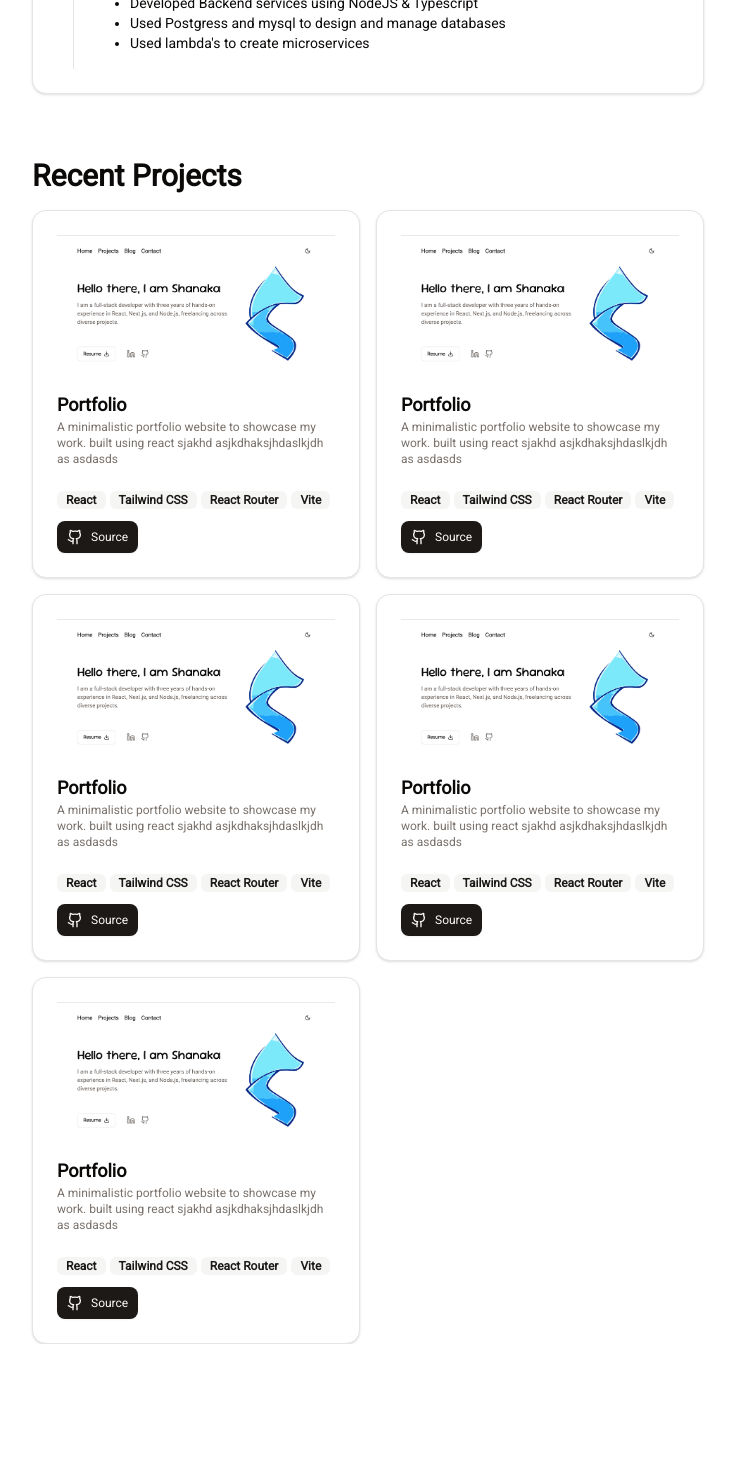
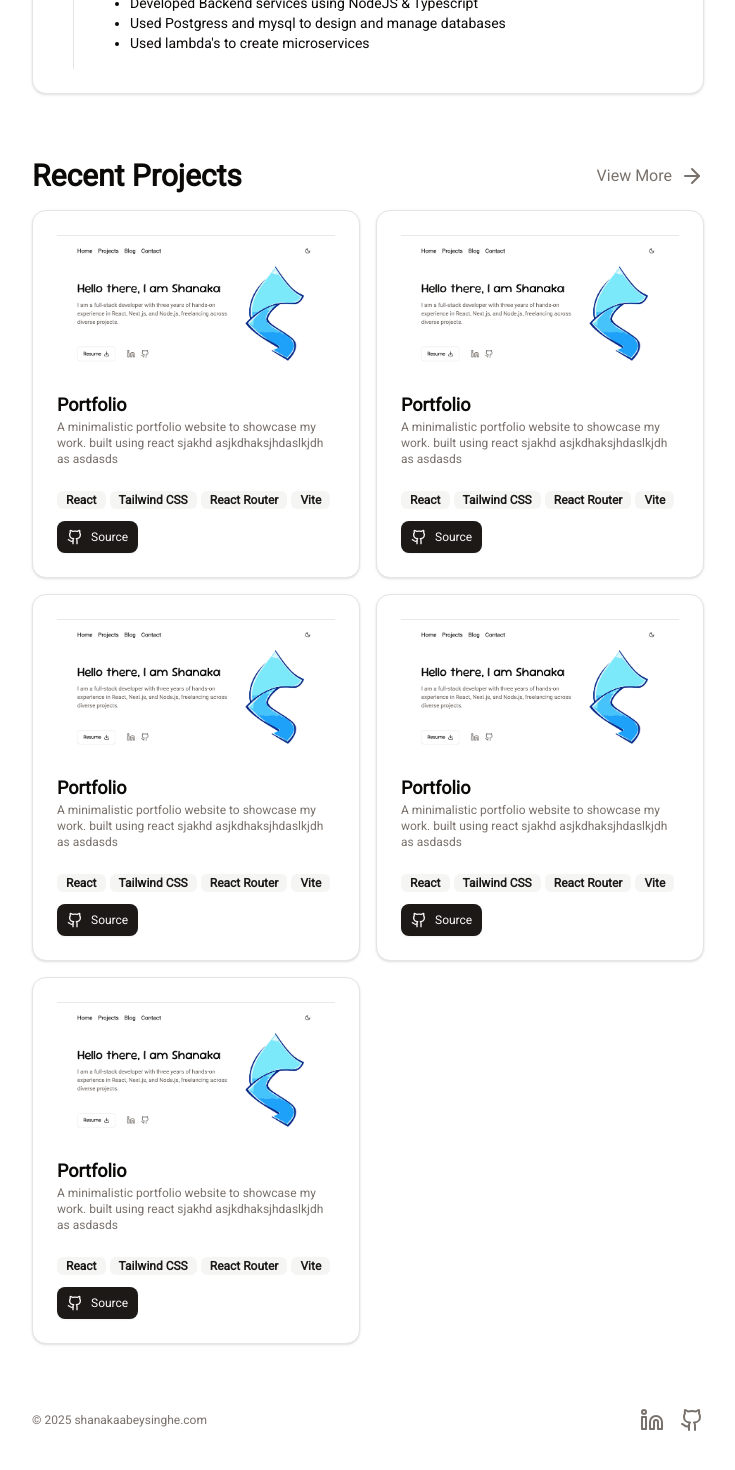
Before and after one commit to Shanaka11/portfolio, a React (Vite) app: page / in a window 1280 px wide. Shown: the part 1156-2626 px from the top of the page, without its empty margins (272-1007 px from the left). Before the commit the page ends 2500 px from the top, so only its background shows below. Built offline with nearby package versions, Linux system fonts and the light colour scheme; a web font is replaced by a local one.

Commit message:
Footer Done

```diff
--- a/src/App.tsx
+++ b/src/App.tsx
@@ -4,12 +4,13 @@ import Welcome from './components/custom/Welcome';
 import { Button } from './components/ui/button';
 import Eduperience from './components/custom/Eduperience';
 import RecentProjects from './components/custom/RecentProjects';
+import Social from './components/custom/Social';
 
 function App() {
 	return (
 		<>
 			<div className='sticky top-0 z-50 bg-background/75 pt-6 backdrop-blur-sm'>
-				<nav className='w-full px-8 md:w-2xl container h-10 mx-auto flex justify-between items-center md:px-0'>
+				<nav className='w-full px-8 md:w-2xl h-10 mx-auto flex justify-between items-center md:px-0'>
 					<ul className='flex gap-4'>
 						<li>Home</li>
 						<li>Projects</li>
@@ -24,11 +25,24 @@ function App() {
 					</div>
 				</nav>
 			</div>
-			<main className='w-full md:w-2xl mx-auto px-8 md:px-0 flex flex-col gap-16'>
+			<main className='w-full md:w-2xl mx-auto px-8 md:px-0 flex flex-col gap-16 pb-16'>
 				<Welcome />
 				<Eduperience />
 				<RecentProjects />
 			</main>
+			<footer className='flex flex-col pb-16 items-center justify-center sm:flex-row-reverse sm:justify-between w-full md:w-2xl mx-auto px-8 md:px-0'>
+				<div className='flex gap-4 mb-8 sm:mb-0'>
+					<Social />
+				</div>
+				<section>
+					<p className='text-center text-xs text-muted-foreground '>
+						<span>&copy; {new Date().getFullYear()}</span>{' '}
+						<a className='link' href='/'>
+							shanakaabeysinghe.com
+						</a>
+					</p>
+				</section>
+			</footer>
 		</>
 	);
 }
--- a/src/components/custom/RecentProjects.tsx
+++ b/src/components/custom/RecentProjects.tsx
@@ -1,9 +1,15 @@
+import { ArrowRight } from 'lucide-react';
 import ProjectCard from './ProjectCard';
 
 const RecentProjects = () => {
 	return (
 		<div className='grid grid-cols-2 gap-4'>
-			<h2 className='text-3xl font-bold col-span-2'>Recent Projects</h2>
+			<div className='flex justify-between col-span-2 items-center'>
+				<h2 className='text-3xl font-bold'>Recent Projects</h2>
+				<a className='flex gap-2 text-muted-foreground hover:text-foreground cursor-pointer'>
+					View More <ArrowRight />
+				</a>
+			</div>
 			<ProjectCard />
 			<ProjectCard />
 			<ProjectCard />
--- /dev/null
+++ b/src/components/custom/Social.tsx
@@ -0,0 +1,28 @@
+import { Github, Linkedin } from 'lucide-react';
+
+const Social = () => {
+	return (
+		<>
+			<a
+				href='https://www.linkedin.com/in/shanakaabeysinghe'
+				className='text-muted-foreground hover:text-foreground cursor-pointer'
+				rel='noopener noreferrer'
+				target='_blank'
+				title='LinkedIn'
+			>
+				<Linkedin />
+			</a>
+			<a
+				href='https://github.com/Shanaka11'
+				className='text-muted-foreground hover:text-foreground cursor-pointer'
+				rel='noopener noreferrer'
+				target='_blank'
+				title='LinkedIn'
+			>
+				<Github />
+			</a>
+		</>
+	);
+};
+
+export default Social;
--- a/src/components/custom/Welcome.tsx
+++ b/src/components/custom/Welcome.tsx
@@ -1,6 +1,7 @@
-import { Download, Github, Linkedin } from 'lucide-react';
+import { Download } from 'lucide-react';
 import { Button } from '../ui/button';
 import Logo from '/Logo.svg';
+import Social from './Social';
 const Welcome = () => {
 	return (
 		<section className='grid gap-1 grid-cols-[auto_auto]'>
@@ -18,24 +19,7 @@ const Welcome = () => {
 					<Button variant='outline' className='cursor-pointer mr-4' size='lg'>
 						Resume <Download />
 					</Button>
-					<a
-						href='https://www.linkedin.com/in/shanakaabeysinghe'
-						className='text-muted-foreground hover:text-foreground cursor-pointer'
-						rel='noopener noreferrer'
-						target='_blank'
-						title='LinkedIn'
-					>
-						<Linkedin />
-					</a>
-					<a
-						href='https://github.com/Shanaka11'
-						className='text-muted-foreground hover:text-foreground cursor-pointer'
-						rel='noopener noreferrer'
-						target='_blank'
-						title='LinkedIn'
-					>
-						<Github />
-					</a>
+					<Social />
 				</div>
 			</div>
 			<img
```
